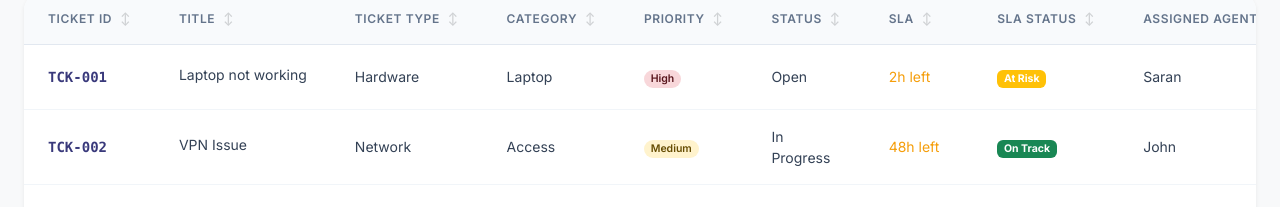
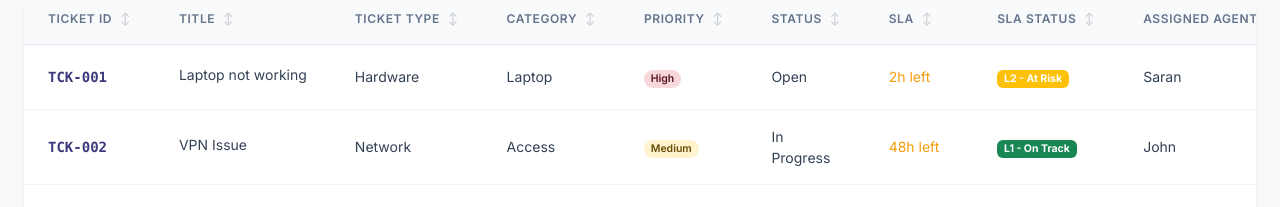
Before and after one commit to I-am-Saran/ckit, a React (Vite) app in the folder frontend/: page /tickets in a window 1280 px wide. Shown: the part 371-578 px from the top of the page. Built offline with nearby package versions, Linux system fonts and the light colour scheme; sample sign-in values are in the browser's storage.

Commit message:
Tckts update

```diff
--- a/frontend/src/pages/TicketList.jsx
+++ b/frontend/src/pages/TicketList.jsx
@@ -383,16 +383,17 @@ function TicketList() {
         status = 'Completed';
         color = 'secondary';
       } else if (slaText === 'Breached') {
-        status = 'Breached';
+        status = 'L3 - Breached';
         color = 'danger';
       } else {
-        // extract hours from "23h left"
         const match = slaText.match(/\d+/);
         const hoursLeft = match ? parseInt(match[0]) : 0;
 
         if (hoursLeft <= 2) {
-          status = 'At Risk';
+          status = 'L2 - At Risk';
           color = 'warning';
+        } else {
+          status = 'L1 - On Track';
         }
       }
 
```
